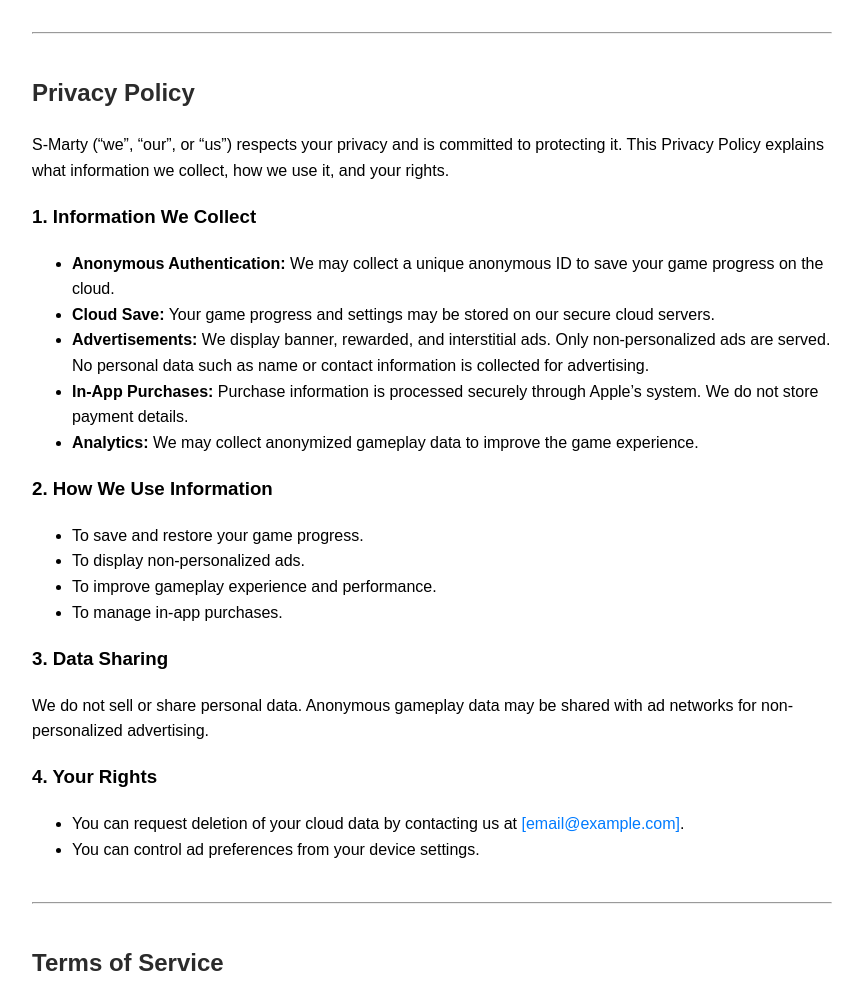
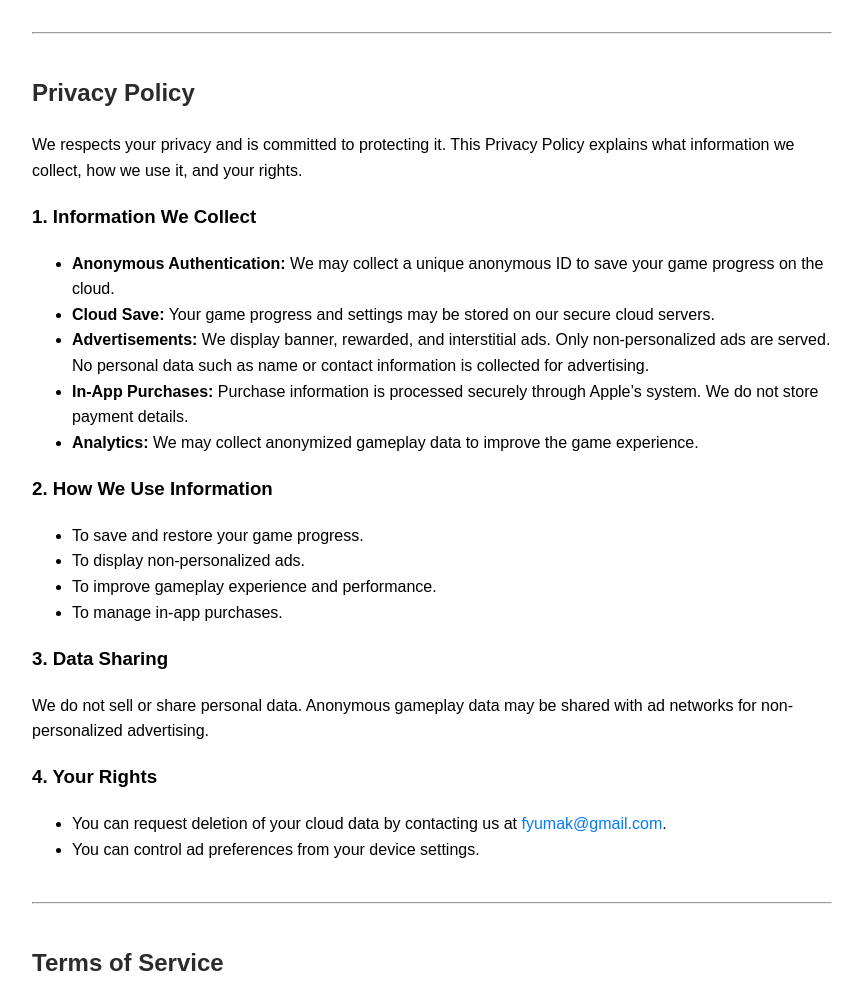
Before and after one commit to Figen-GRC/game-policies, a plain HTML site: page index.html in a window 1280 px wide. Shown: the part 200-1200 px from the top of the page, without its empty margins (8-871 px from the left). Drawn offline with Linux system fonts and the light colour scheme.

Commit message:
Update index.html

```diff
--- a/index.html
+++ b/index.html
@@ -23,7 +23,7 @@
 
 <h2 id="privacy">Privacy Policy</h2>
 
-<p>S-Marty (“we”, “our”, or “us”) respects your privacy and is committed to protecting it. This Privacy Policy explains what information we collect, how we use it, and your rights.</p>
+<p>We respects your privacy and is committed to protecting it. This Privacy Policy explains what information we collect, how we use it, and your rights.</p>
 
 <h3>1. Information We Collect</h3>
 <ul>
@@ -47,7 +47,7 @@
 
 <h3>4. Your Rights</h3>
 <ul>
-  <li>You can request deletion of your cloud data by contacting us at <a href="mailto:[email@example.com]">[email@example.com]</a>.</li>
+  <li>You can request deletion of your cloud data by contacting us at <a href="mailto:fyumak@gmail.com.com">fyumak@gmail.com</a>.</li>
   <li>You can control ad preferences from your device settings.</li>
 </ul>
 
```
